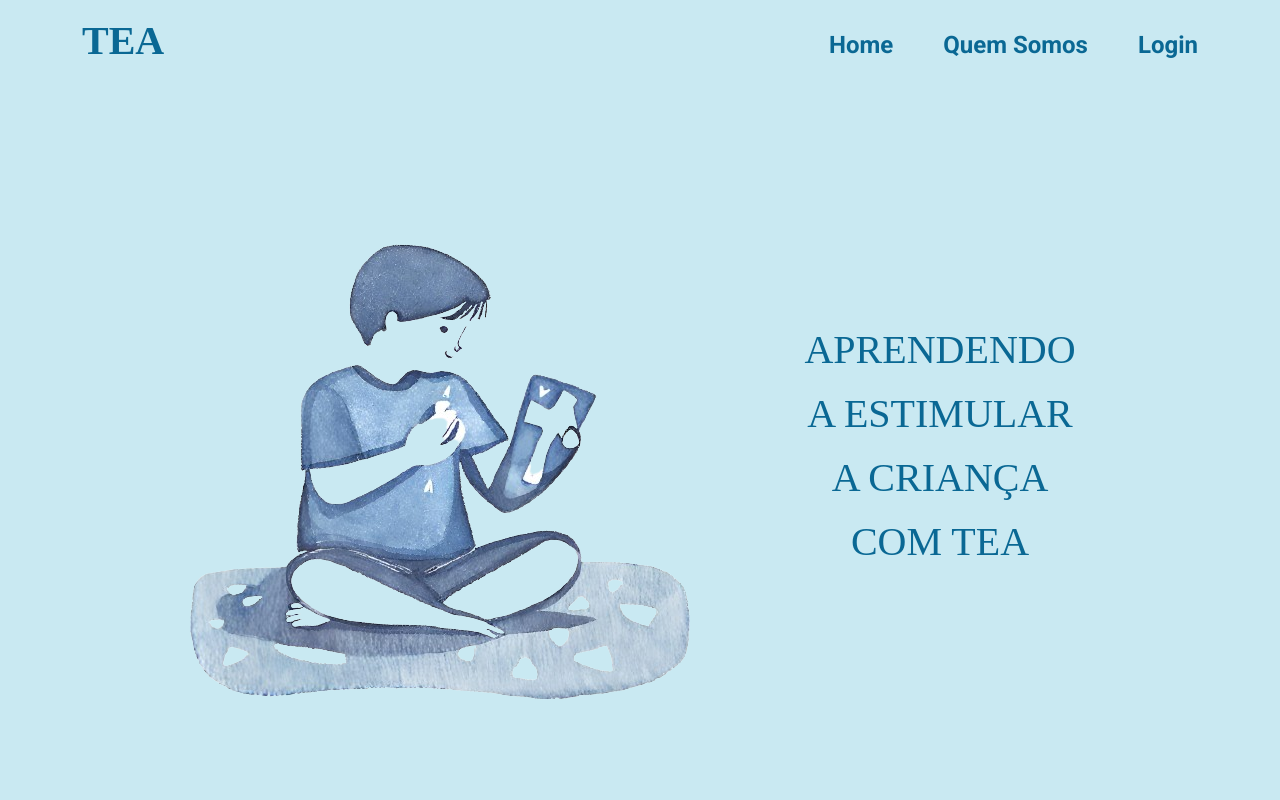
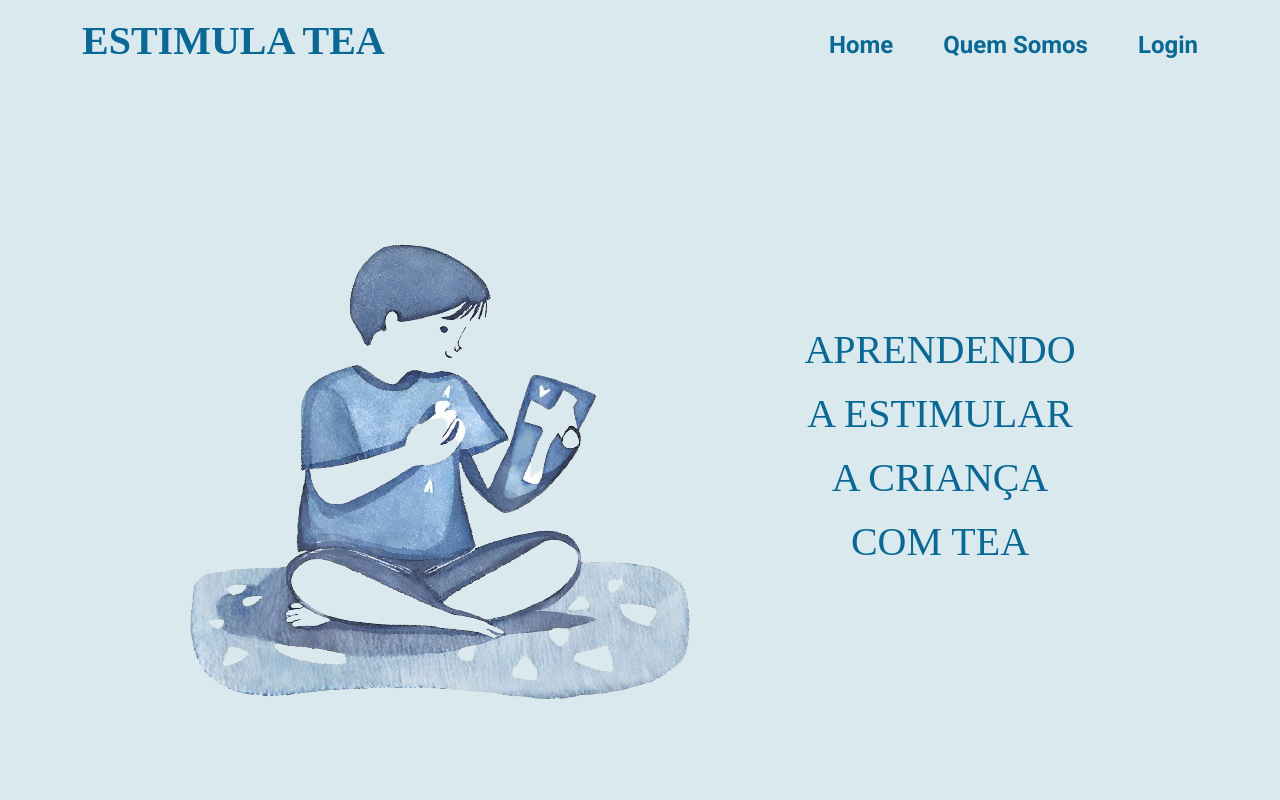
Before and after one commit to rafaeldocarmo/TEA-SITE, a React (Create React App) app in the folder front/: page / in a window 1280 px wide. Shown: the top 800 px of the page. Built offline with nearby package versions, Linux system fonts and the light colour scheme; a web font is replaced by a local one.

Commit message:
fix: att accordions

```diff
--- a/front/src/components/accordions.js
+++ b/front/src/components/accordions.js
@@ -14,11 +14,19 @@ const Accordions = () => {
 
   const stepperRef = useRef(null);
   const navigate = useNavigate();
-  const [dataAtividades, setDataAtividades] = useState([])
+  const [dataAtividades, setDataAtividades] = useState([]);
+  const [isAuthenticated, setIsAuthenticated] = useState(false);
 
   useEffect(() => {
     treeTableAtv.getTreeAtividade().then((data) => setDataAtividades(data));
+
+    const userLoggedIn = checkUserAuthentication();
+    setIsAuthenticated(userLoggedIn);
   }, []);
+
+  const checkUserAuthentication = () => {
+    return localStorage.getItem("token") ? true : false;
+  };
 
   const accordionHeader = (text) => {
     return(
@@ -34,12 +42,12 @@ const Accordions = () => {
     if(selectedAtividade.children){
       navigate(`/${selectedAtividade.slug}`);
     } else {
-      let currentCategory, currentActivity;
+      let currentCategory;
       for (const category of atividade) {
         const item = category.items.find(item => item.slug === selectedAtividade.slug);
         if (item) {
           currentCategory = category;
-          currentActivity = item;
+          //currentActivity = item;
           break;
         }
       }
@@ -85,12 +93,11 @@ const Accordions = () => {
           </Stepper>
         </AccordionTab>
 
-
+        {isAuthenticated && (
         <AccordionTab header={accordionHeader('Intervenções')}>
             <Tree  value={dataAtividades} className="tabela-de-atividades" selectionMode="single" onSelect={onRowSelect} showHeader={false} />
-
         </AccordionTab>
-            <h1 id="section"></h1>
+        )};
     </Accordion>
   )
 }
--- a/front/src/components/header.js
+++ b/front/src/components/header.js
@@ -35,7 +35,7 @@ const Header = (props) => {
     <>
       <header>
           <Container className='header-content header-desktop'>
-            <h1>TEA</h1>
+            <h1>ESTIMULA TEA</h1>
             <div>
               <Link className='header-item' to="/">Home</Link>
               <HashLink to="/#quemsomos" className='header-item' scroll={(el) => el.scrollIntoView({ behavior: 'auto', block: 'center' })}>Quem Somos</HashLink>
@@ -43,7 +43,7 @@ const Header = (props) => {
             </div>
           </Container>
           <Container className='header-content header-mobile'>
-            <h1>TEA</h1>
+            <h1>Estimula TEA</h1>
             <Menu model={items} popup ref={menuRight} id="popup_menu_right" className='menu-hamb' />
             <Button icon="pi pi-bars" className="mr-2" unstyled onClick={(event) => menuRight.current.toggle(event)} />
           </Container>
--- a/front/src/styles/App.scss
+++ b/front/src/styles/App.scss
@@ -8,7 +8,7 @@
 
 body{
   padding: 100px 0;
-  background-color: #C9E9F2;
+  background-color: #dae9ed;
   font-family: "Roboto", sans-serif;
   height: 100%;
   min-height: 100vh;
--- a/front/src/styles/main.scss
+++ b/front/src/styles/main.scss
@@ -5,7 +5,7 @@ header {
     left: 0;
     width: 100%;
     height: 90px;
-    background-color: #C9E9F2;
+    background-color: #dae9ed;
 
     display: flex;
     justify-content: center;
@@ -35,6 +35,25 @@ header {
                 font-weight: bold;
                 font-size: 24px;
                 margin: 0;
+                position: relative;
+
+                &::after {
+                    content: '';
+                    position: absolute;
+                    width: 100%;
+                    height: 3px;
+                    bottom: -5px;
+                    left: 0;
+                    background-color: #0A6894;
+                    transform: scaleX(0);
+                    transform-origin: bottom;
+                    transition: transform 0.2s ease-out;
+                }
+
+                &:hover::after {
+                    transform: scaleX(1);
+                    transform-origin: bottom;
+                }
             }
         }
     }
```
